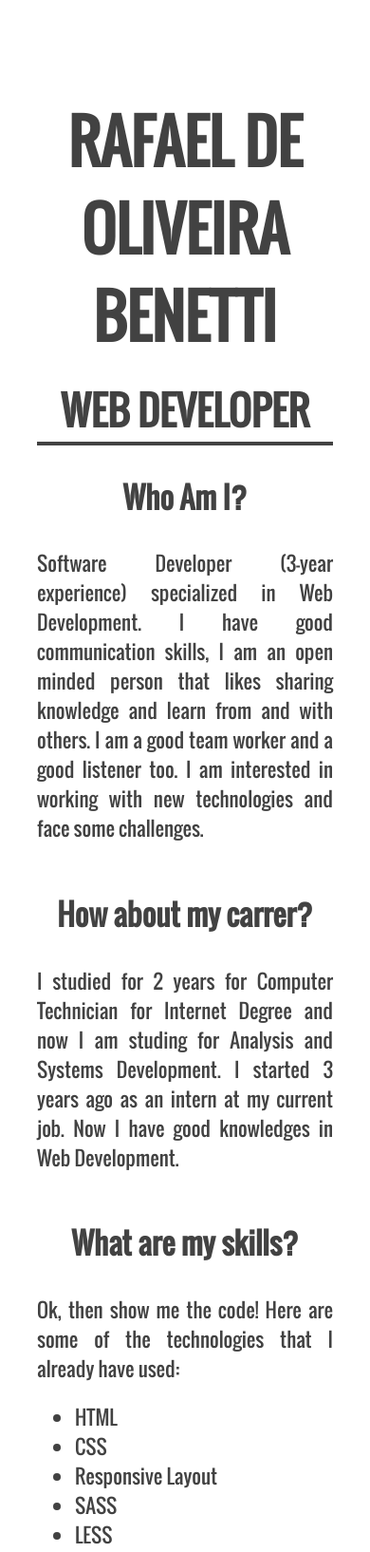
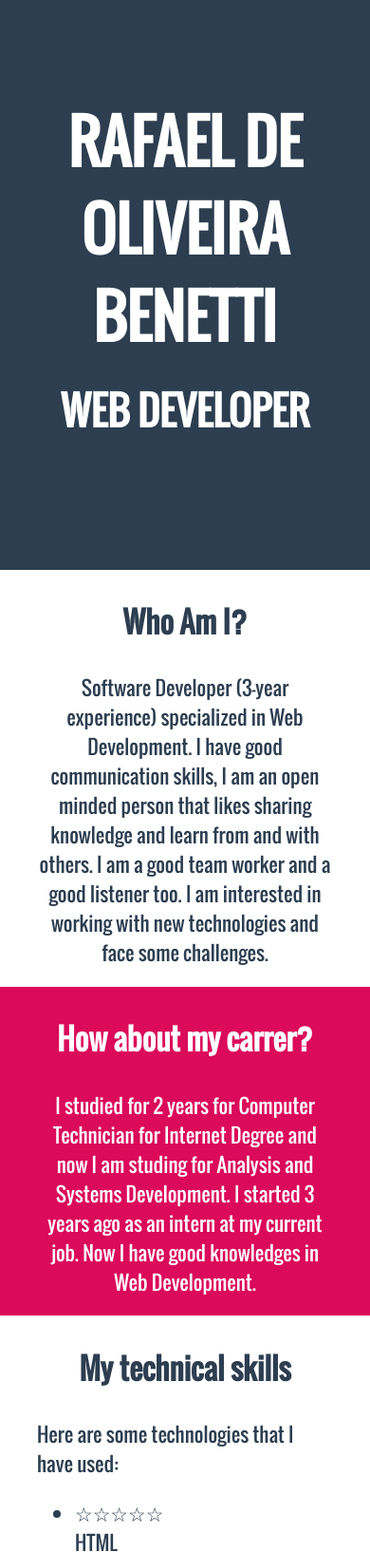
Before and after one commit to rafaelbenetti/about-me, a website: page index.html in a window 390 px wide. Shown: the top 1634 px of the page at 95% size. Drawn offline with Linux system fonts and the light colour scheme.

Commit message:
refactor(layout): add style to layout

```diff
--- a/css/style.css
+++ b/css/style.css
@@ -19,7 +19,7 @@ a:visited {
 body {
     font-family: Verdana, sans-serif;
     font-size: 16px;
-    color: #424242;
+    color: #2C3E50;
     text-align: center;
     margin: 0;
 }
@@ -58,8 +58,8 @@ footer {
 
 section {
     display: inline-block;
-    text-align: justify;
-    width: 80%;
+    padding-left: 10%;
+    padding-right: 10%;
 }
 
 section h3 {
@@ -67,13 +67,17 @@ section h3 {
 }
 
 section.name {
+    padding-top: 50px;
     height: 300px;
-    margin-top: 150px;
     text-align: center;
 }
 
+section.skills {
+    text-align: initial;
+}
+
 body footer {
-    background-color: #424242;
+    background-color: #2C3E50;
     color: #FFFFFF;
     min-height: 200px;
     text-align: center;
@@ -90,6 +94,18 @@ footer a {
     text-decoration: none;
 }
 
+section.carrer {
+    background-color: #DB0A5B;
+    color: white;
+    width: 100%;
+}
+
+section.name {
+    background-color: #2C3E50;
+    color: white;
+    width: 100%;
+}
+
 @media screen and (max-width:425px) {
 
     section {
@@ -97,7 +113,7 @@ footer a {
     }
 
     section.name {
-        margin-top: 50px;
+        height: 600px;
     }
 
     footer {
@@ -107,14 +123,6 @@ footer a {
 
 @media screen and (min-width:426px) and (max-width:800px) {
 
-    section {
-        font-size: 1.3em;
-    }
-
-    section.name {
-        margin-top: 75px;
-    }
-
     footer {
         height: 200px;
     }
@@ -122,12 +130,14 @@ footer a {
 
 @media screen and (min-width: 1400px) and (max-width: 1800px) {
     section {
-        width: 65%;
+        padding-left: 17%;
+        padding-right: 17%;
     }
 }
 
 @media screen and (min-width: 1801px) {
     section {
-        width: 50%;
+        padding-left: 25%;
+        padding-right: 25%;
     }
 }
--- a/index.html
+++ b/index.html
@@ -16,36 +16,45 @@
 <body>
   <main class="content">
     <section class="name">
+      <div>
         <h1>Rafael de Oliveira Benetti</h1>
         <h2>Web Developer</h2>
+        <div/>
     </section>
     <section class="about-me">
-      <hr />
+      <div>
         <h3>Who Am I?</h3>
         <p>
-        Software Developer (3-year experience) specialized in Web Development. I have good communication skills, I am
-        an open minded person that likes sharing knowledge and learn from and with others. I am a good team worker and
-        a good listener too. I am interested in working with new technologies and face some challenges.
+          Software Developer (3-year experience) specialized in Web Development. I have good communication skills, I am an open minded
+          person that likes sharing knowledge and learn from and with others. I am a good team worker and a good listener
+          too. I am interested in working with new technologies and face some challenges.
         </p>
+        <div/>
     </section>
     <section class="carrer">
+      <div>
         <h3>How about my carrer?</h3>
         <p>
           I studied for 2 years for Computer Technician for Internet Degree and now I am studing for Analysis and Systems Development.
           I started 3 years ago as an intern at my current job. Now I have good knowledges in Web Development.
         </p>
+        <div/>
     </section>
     <section class="skills">
-      <h3>What are my skills?</h3>
+      <div>
+        <h3>My technical skills</h3>
         <p>
-        Ok, then show me the code! Here are some of the technologies that I already have used:
+          Here are some technologies that I have used:
         </p>
         <ul>
-        <li>HTML</li>
+          <li>
+            <div class="rating">
+              <span>☆</span><span>☆</span><span>☆</span><span>☆</span><span>☆</span>
+            </div>
+            HTML
+          </li>
           <li>CSS</li>
           <li>Responsive Layout</li>
-        <li>SASS</li>
-        <li>LESS</li>
           <li>Javascript</li>
           <li>Node JS</li>
           <li>RESTful API</li>
@@ -64,6 +73,7 @@
           <li>GitHub</li>
           <li>TFS</li>
         </ul>
+        <div/>
     </section>
   </main>
   <footer>
@@ -85,4 +95,5 @@
   <script src="node_modules/fontfaceobserver/fontfaceobserver.standalone.js" async></script>
   <script src="js/dist/script.min.js" async></script>
 </body>
+
 </html>
```
Also changed, not shown: css/assets/style.min.css. Lines whose indentation alone changed are shown as unchanged.
